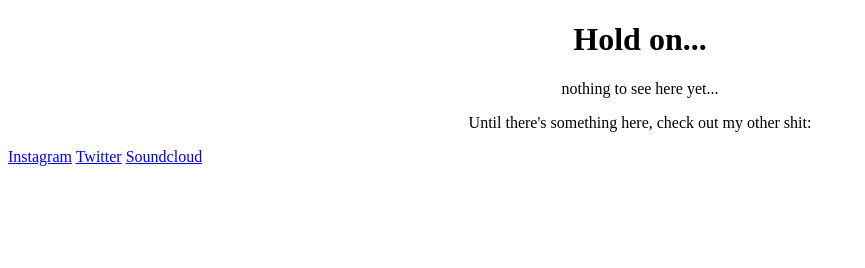
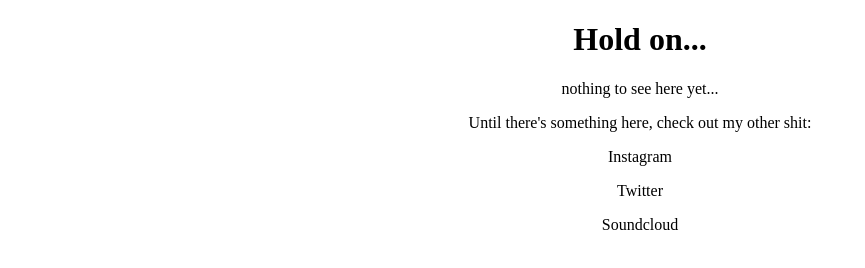
Before and after one commit to idekwid/idekwid.github.io, a plain HTML site: page index.html in a window 1280 px wide. Shown: the whole page, without its empty margins (0-865 px from the left). Drawn offline with Linux system fonts and the light colour scheme.

Commit message:
Update index.html
messing around to see if i can make it look better

```diff
--- a/index.html
+++ b/index.html
@@ -15,8 +15,8 @@
         <h1 style="text-align: center;">Hold on...</h1>
         <p style="text-align: center;">nothing to see here yet...</p>
         <p style="text-align: center;"> Until there's something here, check out my other shit:</p>
-        <a style="text-align: center;" href="https://instagram.com/idekwid_music">Instagram</a>
-        <a style="text-align: center;" href="https://twitter.com/idekwid_music">Twitter</a>
-        <a style="text-align: center;" href="https://soundcloud.com/idekwid_music">Soundcloud</a>
+        <p style="text-align: center;" href="https://instagram.com/idekwid_music">Instagram</p>
+        <p style="text-align: center;" href="https://twitter.com/idekwid_music">Twitter</p>
+        <p style="text-align: center;" href="https://soundcloud.com/idekwid_music">Soundcloud</p>
     </body>
 </html>
```
